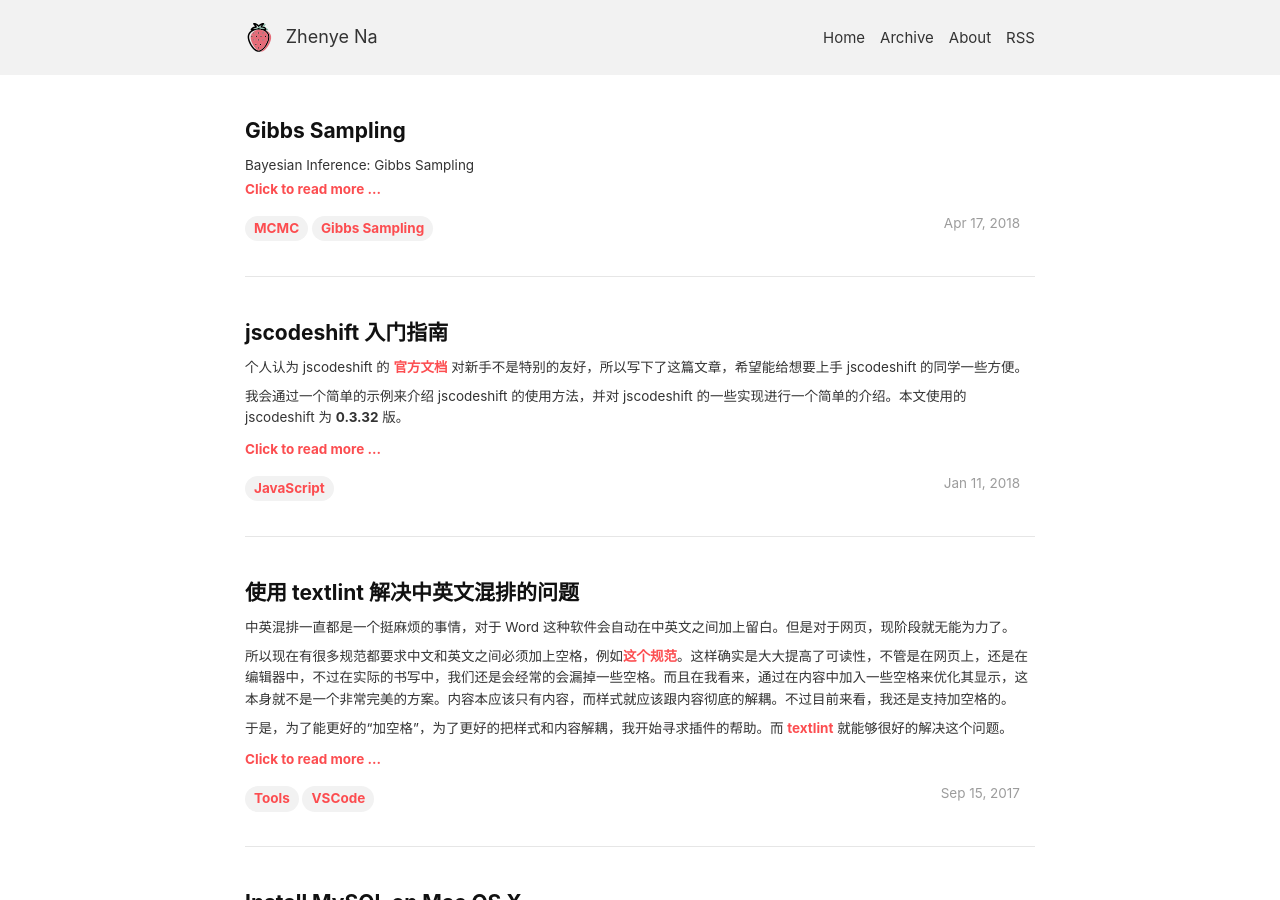
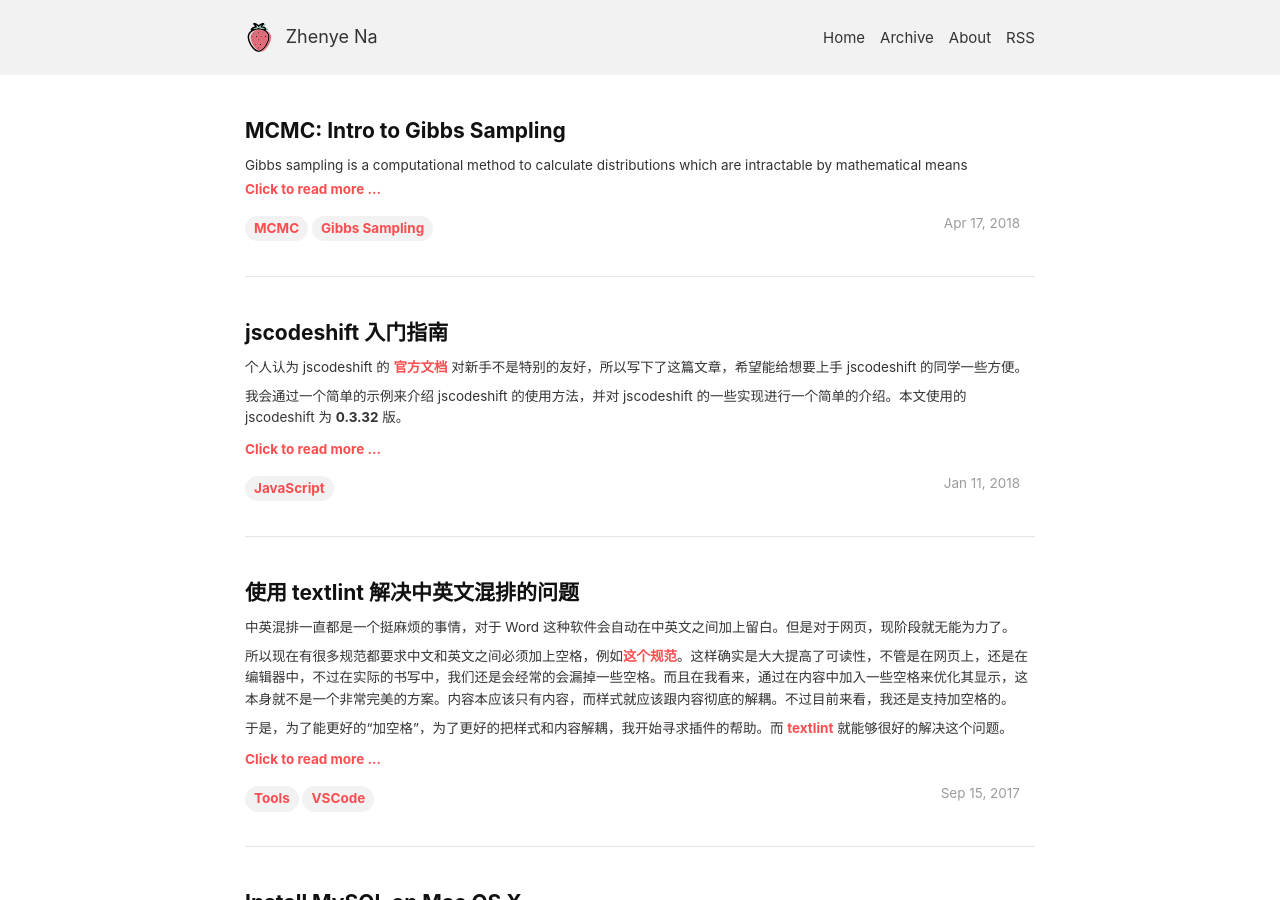
Before and after one commit to Zhenye-Na/blog, a Jekyll site: the page built from blog/index.html, in a window 1280 px wide and 900 px high. Built offline with Jekyll 4.4.1, drawn with Linux system fonts in a browser that asks for light colours; the list of posts is cut into pages by our own code.

Commit message:
Update gibbs sampling

```diff
--- a/_posts/2018-04-14-gibbs-sampling.md
+++ b/_posts/2018-04-14-gibbs-sampling.md
@@ -1,9 +1,9 @@
 ---
 layout: post
-title: "Gibbs Sampling"
+title: "MCMC: Intro to Gibbs Sampling"
 key: 10006
 date: 2018-04-17
-excerpt: "Bayesian Inference: Gibbs Sampling"
+excerpt: "Gibbs sampling is a computational method to calculate distributions which are intractable by mathematical means"
 tags: [MCMC, Gibbs Sampling]
 mathjax: true
 mathjax_autoNumber: true
@@ -45,7 +45,7 @@ $$ \begin{align} \text{Gamma}(\lambda; a, b) &= \frac{1}{\Gamma(a)}b^a \lambda^{
 
 The initial mean $ \lambda_1$ jumps to a new value $ \lambda_2$ after a random time step $ n $. Thus the generative model is as follows:
 
-$$ \begin{align} n & \sim \text{Uniform}(1, 2, ..., N) \\ \lambda_i &\sim \text{Gamma(\lambda_i;a, b)} \\ x_i &\sim \begin{cases} \text{Poisson}(x_i ; \lambda_1), & \text{if}\ 1 \leq i \leq n \\ \text{Poisson}(x_i ; \lambda_2), & \text{if}\ n \leq i \leq N \end{cases} \end{align} $$
+$$ \begin{align} n & \sim \text{Uniform}(1, 2, ..., N) \\ \lambda_i &\sim \text{Gamm} a(\lambda_i; a, b) \\ x_i &\sim \begin{cases} \text{Poisson}(x_i ; \lambda_1), & \text{if}\ 1 \leq i \leq n \\ \text{Poisson}(x_i ; \lambda_2), & \text{if}\ n \leq i \leq N \end{cases} \end{align} $$
 
 The problem of inferring the posterior distribution over the latent variables $ n $, $ \lambda_1 $, $ \lambda_2 $ can be solved via Bayes theorem.
 
```
Also changed, not shown: other parts of _posts/2018-04-14-gibbs-sampling.md (+1 -1 lines).
